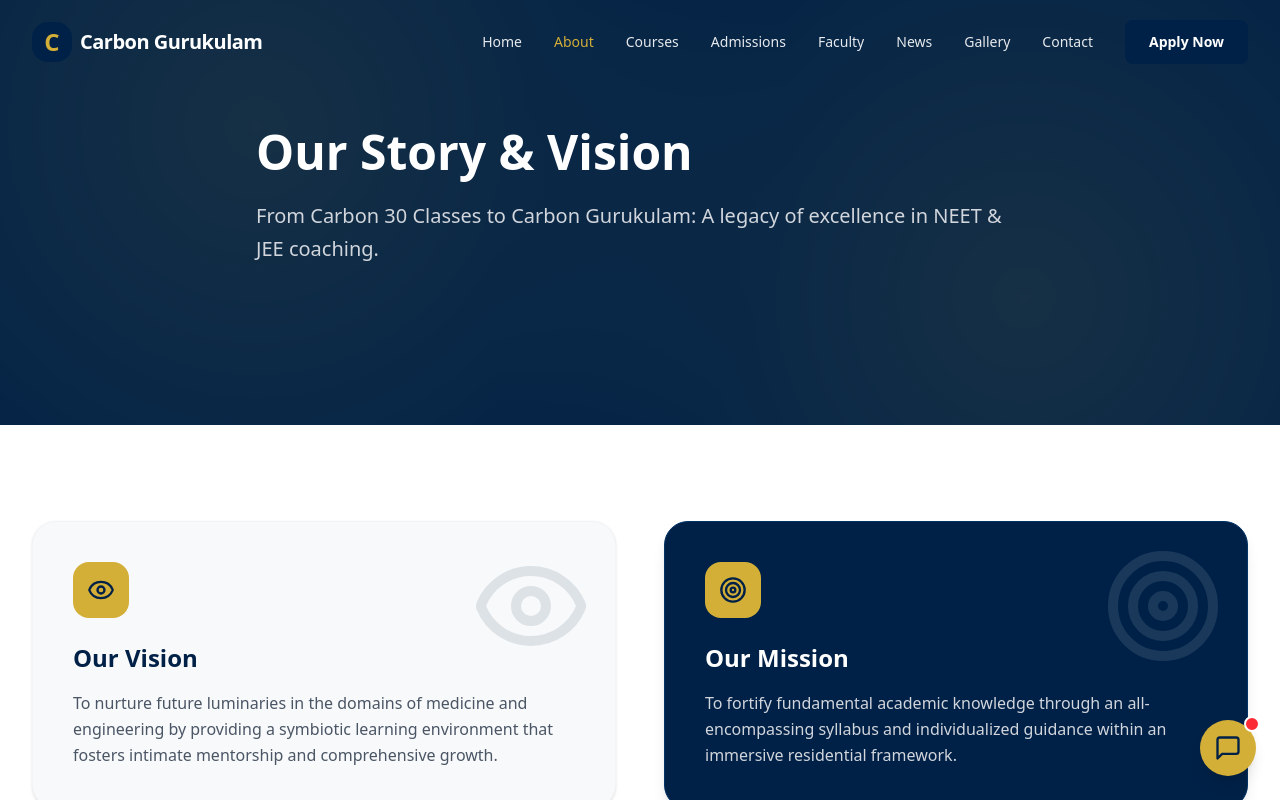
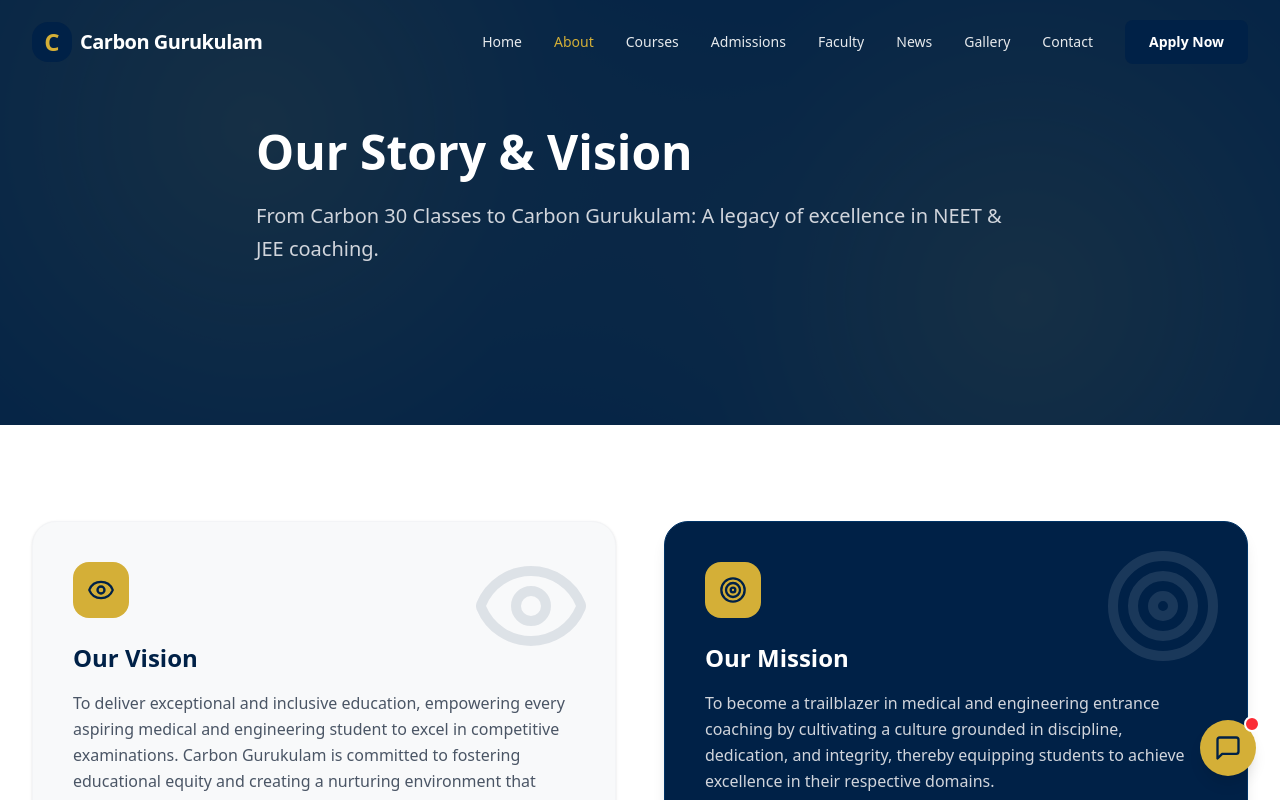
Before and after one commit to jasnamolkc/carbongurukulam-website-nextjs, a Next.js app: page /about in a window 1280 px wide. Shown: the top 800 px of the page. Built offline with nearby package versions, Linux system fonts and the light colour scheme.

Commit message:
Update AboutClient.tsx

```diff
--- a/src/app/about/AboutClient.tsx
+++ b/src/app/about/AboutClient.tsx
@@ -78,8 +78,7 @@ export default function AboutClient() {
             </div>
             <h3 className="text-2xl font-bold text-primary mb-4">Our Vision</h3>
             <p className="text-gray-600 leading-relaxed">
-              To nurture future luminaries in the domains of medicine and engineering by providing a symbiotic learning environment that fosters intimate mentorship and comprehensive growth.
-            </p>
+To deliver exceptional and inclusive education, empowering every aspiring medical and engineering student to excel in competitive examinations. Carbon Gurukulam is committed to fostering educational equity and creating a nurturing environment that supports the academic and personal development of each student.            </p>
           </div>
 
           <div className="bg-primary p-10 rounded-3xl border border-primary-light shadow-lg relative overflow-hidden group">
@@ -91,8 +90,7 @@ export default function AboutClient() {
             </div>
             <h3 className="text-2xl font-bold text-white mb-4">Our Mission</h3>
             <p className="text-gray-300 leading-relaxed">
-              To fortify fundamental academic knowledge through an all-encompassing syllabus and individualized guidance within an immersive residential framework.
-            </p>
+To become a trailblazer in medical and engineering entrance coaching by cultivating a culture grounded in discipline, dedication, and integrity, thereby equipping students to achieve excellence in their respective domains.            </p>
           </div>
         </div>
       </SectionWrapper>
```
